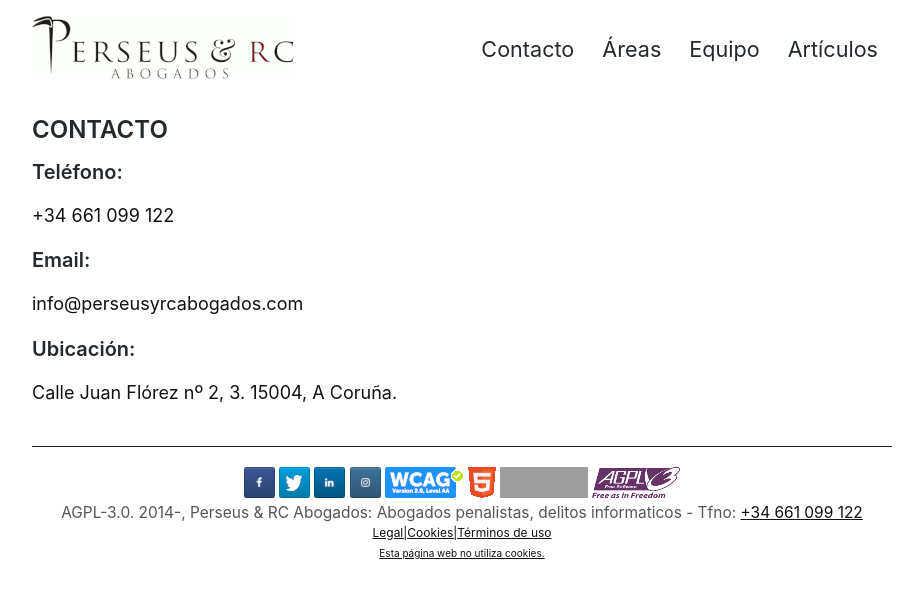
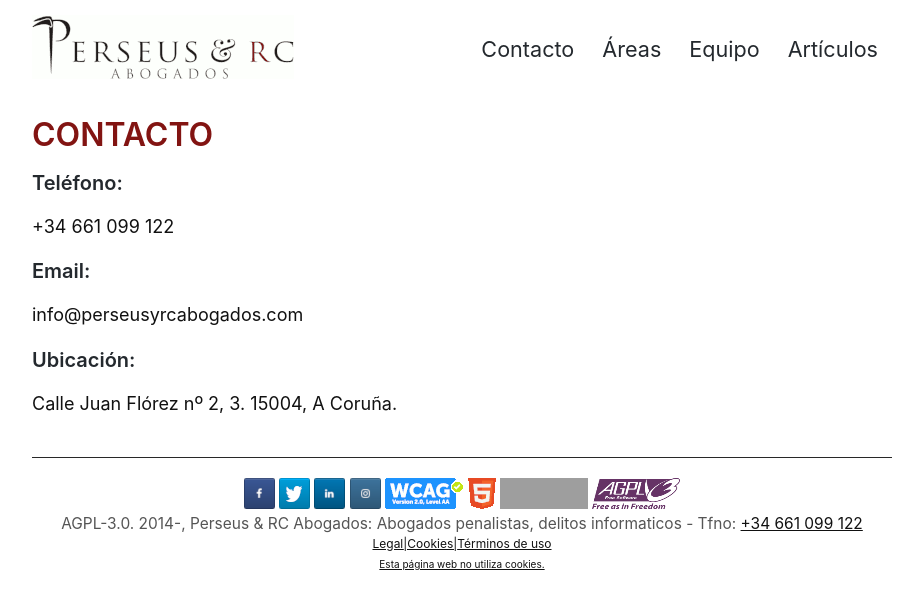
Before and after one commit to streaming10/perseusnew, a Jekyll site: the page built from contacto.md, in a window 1280 px wide. Shown: the top 609 px of the page, without its empty margins (158-1066 px from the left). Built offline with Jekyll 4.4.1, drawn with Linux system fonts in a browser that asks for light colours; our own code applies the rules of GitHub Pages for plain Markdown files; grey boxes are pictures that could not be loaded.

```diff
--- a/contacto.md
+++ b/contacto.md
@@ -1,4 +1,4 @@
-## CONTACTO
+# CONTACTO
 
 ### Teléfono:
 +34 661 099 122
```
